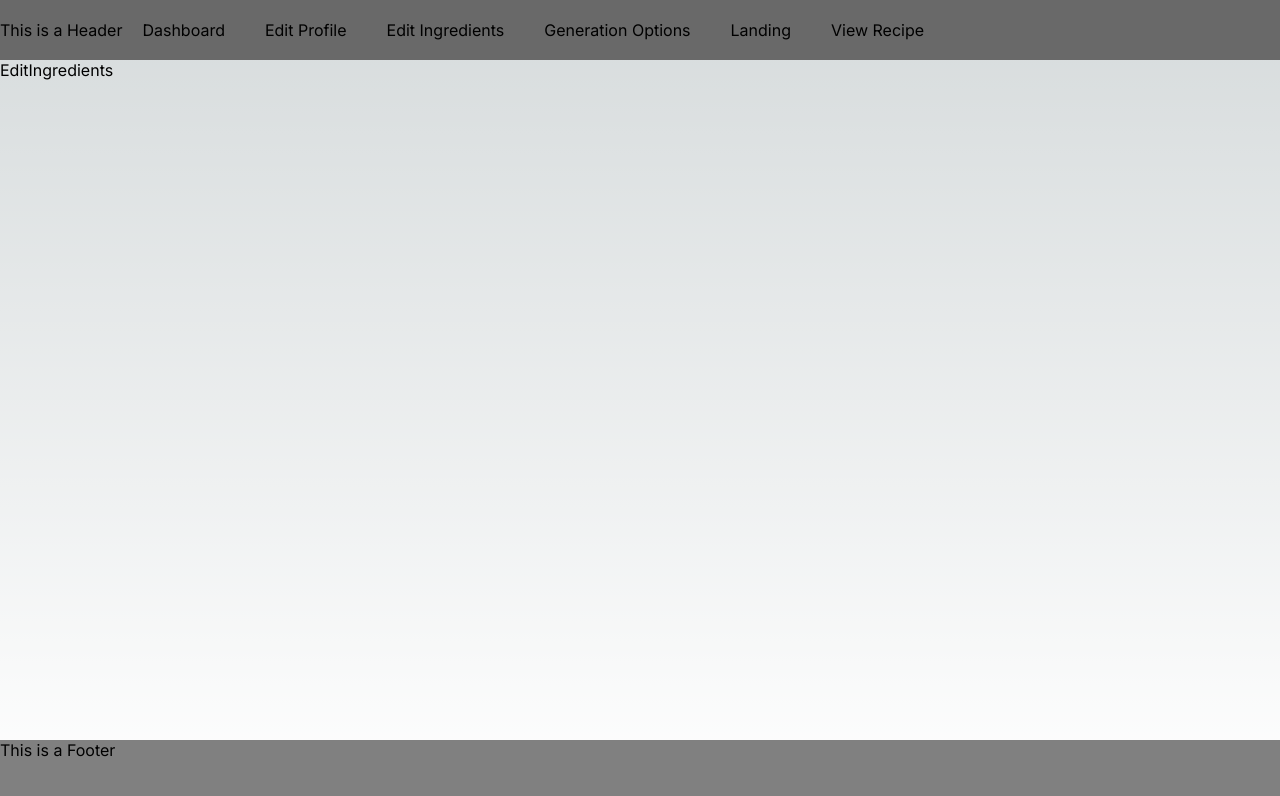
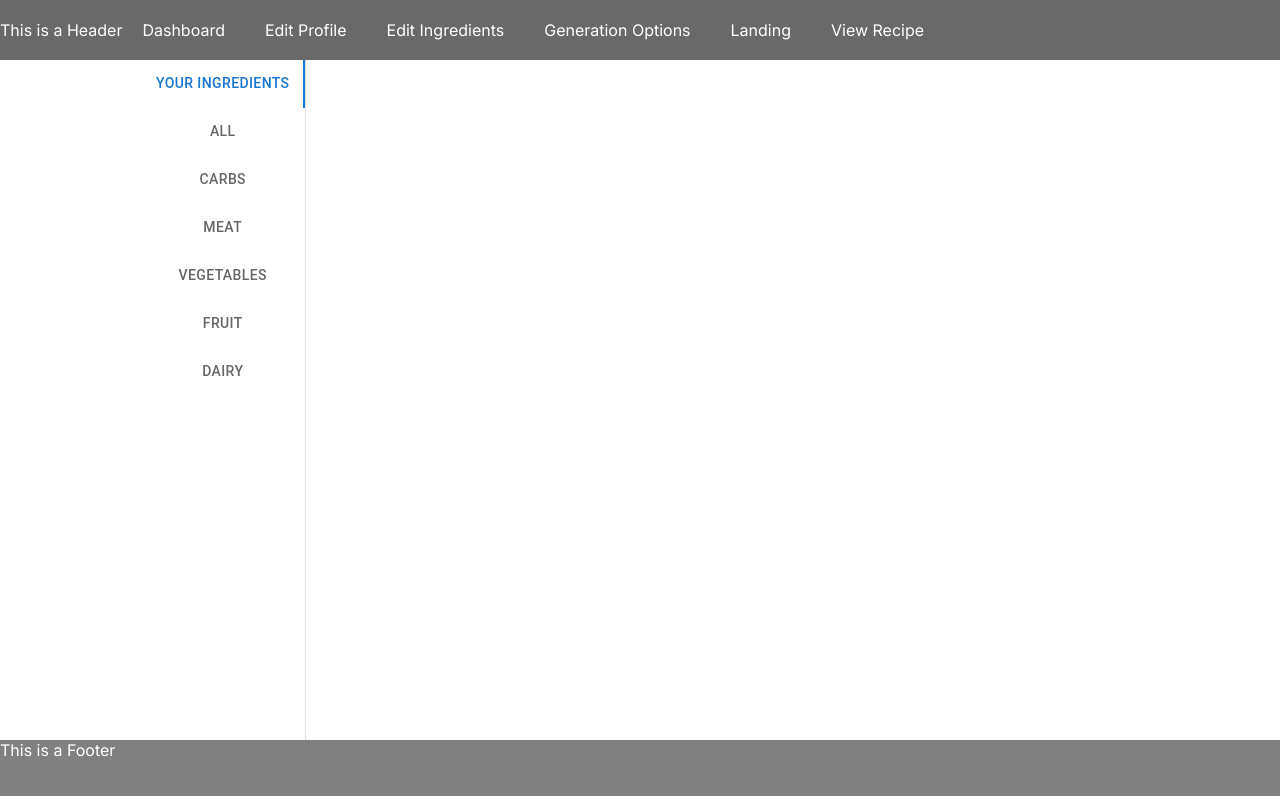
Before and after one commit to UOA-CS732-SE750-Students-2024/project-group-teal-turtles, a Next.js app in the folder frontend/: page /edit-ingredients in a window 1280 px wide. Shown: the top 796 px of the page. Built offline with nearby package versions, Linux system fonts and the light colour scheme.

Commit message:
feat: added Tabs to pantry page

```diff
--- a/frontend/src/app/edit-ingredients/page.jsx
+++ b/frontend/src/app/edit-ingredients/page.jsx
@@ -1,10 +1,21 @@
 import Layout from "@/components/Layout/Layout";
 import React from "react";
+import PantryTabs from "@/components/PantryTabs/PantryTabs";
+import { Box, Stack } from "@mui/material";
 
 function EditIngredients() {
 	return (
 		<Layout>
-			<div>EditIngredients</div>
+			<Stack
+				height="calc(100vh - 120px)"
+				sx={{ backgroundColor: "#FFFFFF" }}
+				alignItems="center"
+				justifyContent="center"
+			>
+				<Box sx={{ backgroundColor: "#FFF0FF", height: "100%", width: "100%", maxWidth: 1000 }}>
+					<PantryTabs />
+				</Box>
+			</Stack>
 		</Layout>
 	);
 }
--- a/frontend/src/app/globals.css
+++ b/frontend/src/app/globals.css
@@ -28,7 +28,7 @@
 	--card-border-rgb: 131, 134, 135;
 }
 
-@media (prefers-color-scheme: dark) {
+@media (prefers-color-scheme: light) {
 	:root {
 		--foreground-rgb: 255, 255, 255;
 		--background-start-rgb: 0, 0, 0;
--- /dev/null
+++ b/frontend/src/components/PantryTabs/PantryTabs.jsx
@@ -0,0 +1,91 @@
+"use client";
+
+import * as React from "react";
+import PropTypes from "prop-types";
+import Tabs from "@mui/material/Tabs";
+import Tab from "@mui/material/Tab";
+import Typography from "@mui/material/Typography";
+import Box from "@mui/material/Box";
+
+function TabPanel(props) {
+	const { children, value, index, ...other } = props;
+
+	return (
+		<div
+			role="tabpanel"
+			hidden={value !== index}
+			id={`vertical-tabpanel-${index}`}
+			aria-labelledby={`vertical-tab-${index}`}
+			{...other}
+		>
+			{value === index && (
+				<Box sx={{ p: 3 }}>
+					<Typography>{children}</Typography>
+				</Box>
+			)}
+		</div>
+	);
+}
+
+TabPanel.propTypes = {
+	children: PropTypes.node,
+	index: PropTypes.number.isRequired,
+	value: PropTypes.number.isRequired
+};
+
+function a11yProps(index) {
+	return {
+		id: `vertical-tab-${index}`,
+		"aria-controls": `vertical-tabpanel-${index}`
+	};
+}
+
+export default function PantryTabs() {
+	const [value, setValue] = React.useState(0);
+
+	const handleChange = (event, newValue) => {
+		setValue(newValue);
+	};
+
+	return (
+		<Box sx={{ flexGrow: 1, bgcolor: "background.paper", display: "flex", height: "100%" }}>
+			<Tabs
+				orientation="vertical"
+				variant="scrollable"
+				value={value}
+				onChange={handleChange}
+				aria-label="Vertical tabs example"
+				sx={{ borderRight: 1, borderColor: "divider" }}
+			>
+				<Tab label="Your Ingredients" {...a11yProps(0)} />
+				<Tab label="All" {...a11yProps(1)} />
+				<Tab label="Carbs" {...a11yProps(2)} />
+				<Tab label="Meat" {...a11yProps(3)} />
+				<Tab label="Vegetables" {...a11yProps(4)} />
+				<Tab label="Fruit" {...a11yProps(5)} />
+				<Tab label="Dairy" {...a11yProps(6)} />
+			</Tabs>
+			<TabPanel value={value} index={0}>
+				Item One
+			</TabPanel>
+			<TabPanel value={value} index={1}>
+				Item Two
+			</TabPanel>
+			<TabPanel value={value} index={2}>
+				Item Three
+			</TabPanel>
+			<TabPanel value={value} index={3}>
+				Item Four
+			</TabPanel>
+			<TabPanel value={value} index={4}>
+				Item Five
+			</TabPanel>
+			<TabPanel value={value} index={5}>
+				Item Six
+			</TabPanel>
+			<TabPanel value={value} index={6}>
+				Item Seven
+			</TabPanel>
+		</Box>
+	);
+}
```
